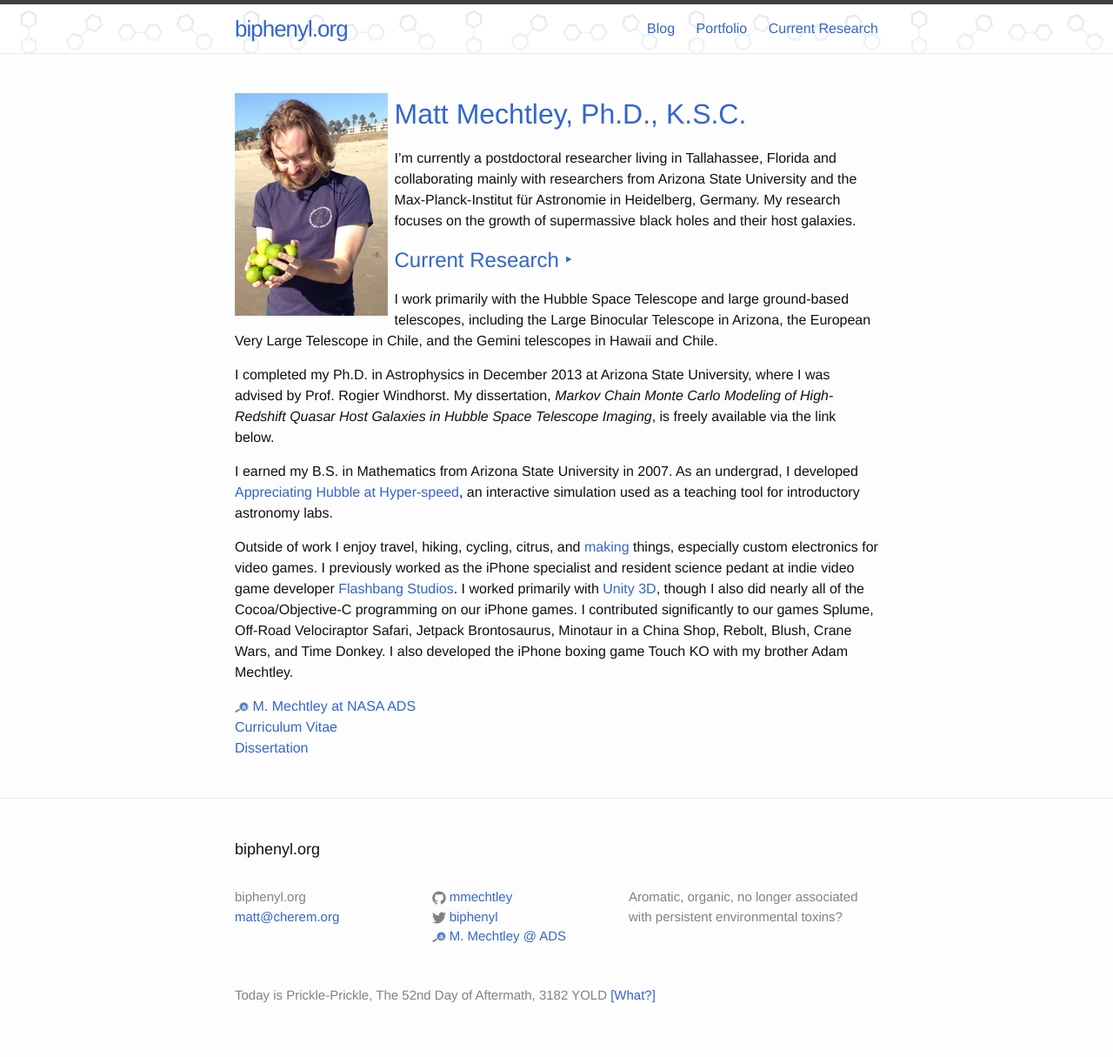
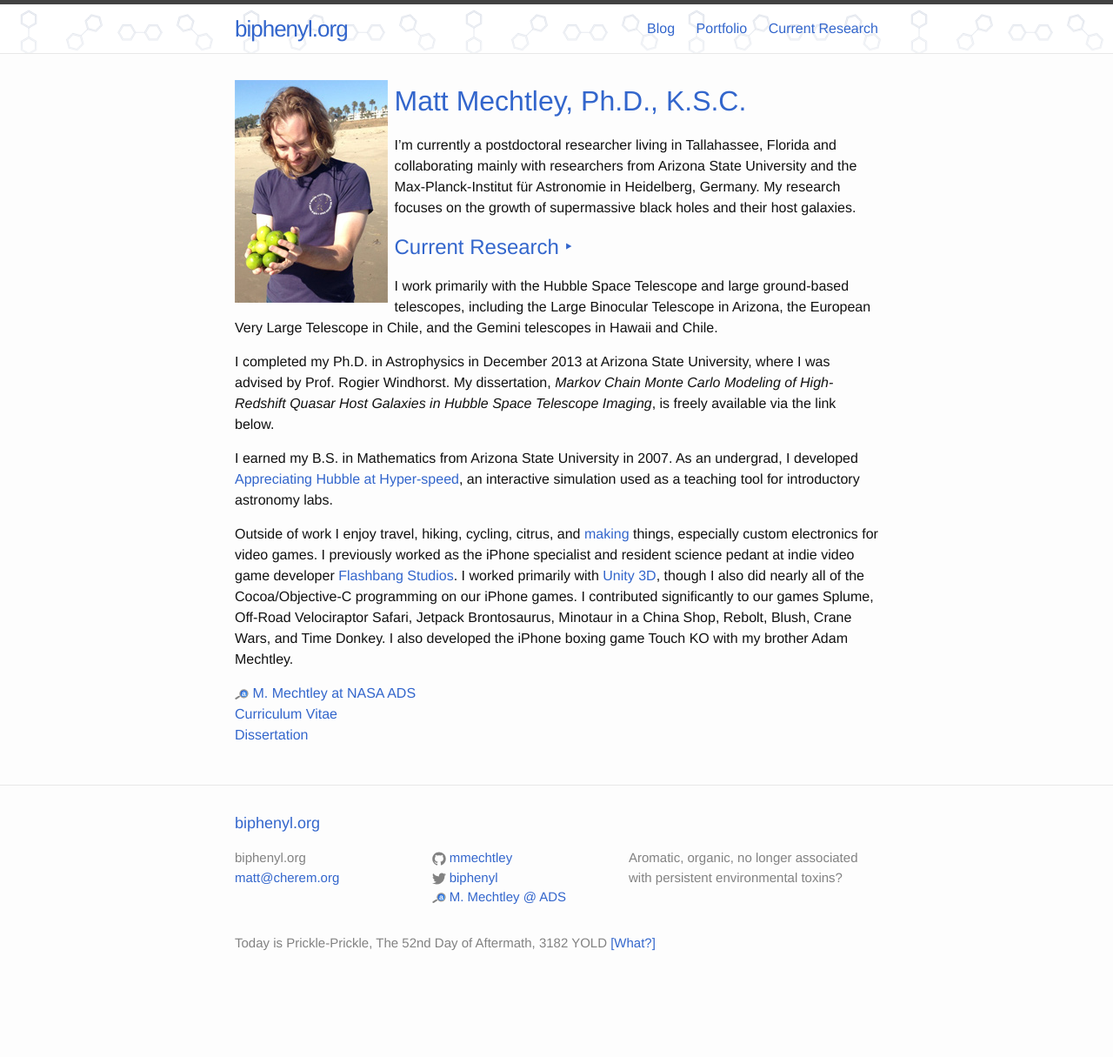
Before and after one commit to mmechtley/mmechtley.github.io, a Jekyll site: the page built from index.md, in a window 1280 px wide. Shown: the whole page at 87% size. Built offline with Jekyll 4.4.1, drawn with Linux system fonts in a browser that asks for light colours; after the commit the page ends 1155 px from its top, so only the background shows below that.

Commit message:
spacing after videos?

```diff
--- a/_sass/_base.scss
+++ b/_sass/_base.scss
@@ -34,7 +34,6 @@
 p, blockquote, pre,
 ul, ol, dl, figure,
 %vertical-rhythm {
-    margin-top: $spacing-unit / 2;
     margin-bottom: $spacing-unit / 2;
 }
 
@@ -83,11 +82,11 @@
  * Headings
  */
 h1, h2, h3, h4, h5, h6 {
+    color: $brand-color;
     font-weight: $base-font-weight;
 }
 
 h1 {
-    color: $brand-color;
     font-weight: 500;
 }
 
--- a/_sass/_layout.scss
+++ b/_sass/_layout.scss
@@ -219,6 +219,11 @@
 .post-content {
     margin-bottom: $spacing-unit;
 
+    h2, h3, h4, h5, h6 {
+      margin-top: $spacing-unit / 2;
+      margin-bottom: $spacing-unit / 2;
+    }
+
     h2 {
         font-size: 32px;
 
```
